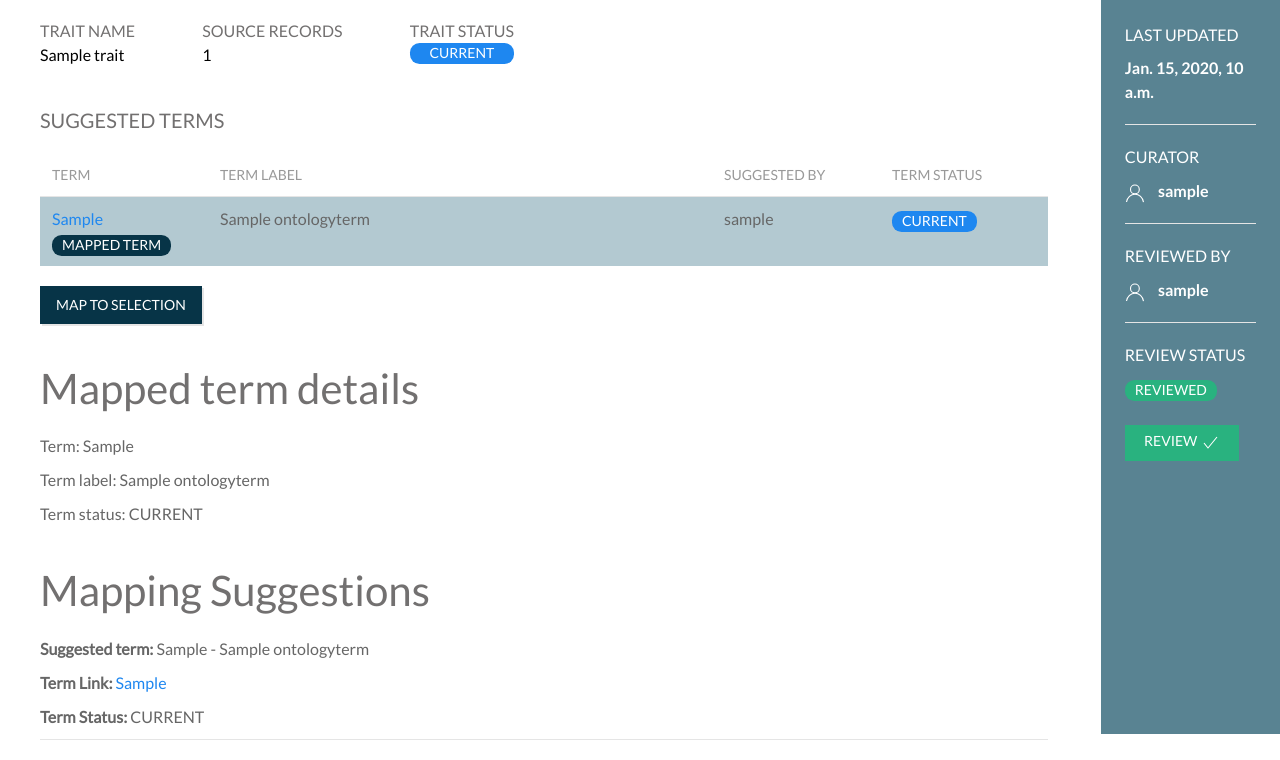
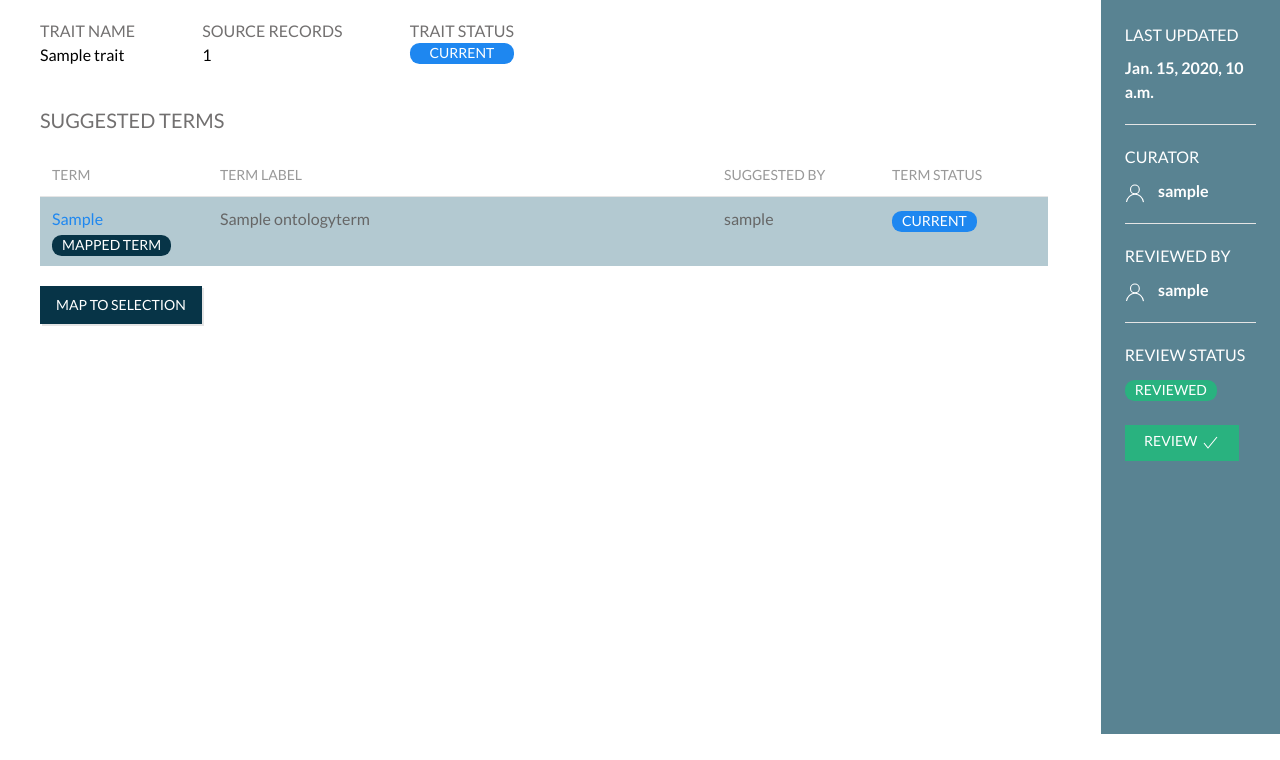
Before and after one commit to EBIvariation/trait-curation, a Django app: template traitcuration/traits/templates/traits/trait_detail.html in a window 1280 px wide. Shown: the part 66-826 px from the top of the page. After the commit the page ends 800 px from the top, so only its background shows below. Run offline with Django 3.2, Linux system fonts and the light colour scheme; tables that the repository leaves empty hold one stand-in row (values such as "Sample post"); the template is opened without the code that fills it: values that come from a table or form of the project are taken from there, most other values are stand-ins (such as "Sample title", 1, 10 or a date in 2020); style sheets or scripts are compiled from the project's sources; some libraries are stand-ins or nearby versions.

Commit message:
Add documentation and remove placeholder html

```diff
--- a/traitcuration/static/js/mapping.js
+++ b/traitcuration/static/js/mapping.js
@@ -1,25 +1,33 @@
-const csrftoken = Cookies.get("csrftoken");
-
+/*
+This module contains all the funcionality for mapping traits to ontology terms, via a trait's suggestion table
+*/
 let selectedRowIndex = -1;
 let selectedTableId = "";
 let currentTraitId = -1;
 let selectedTermId = -1;
 
+/*
+This function takes in the clicked row of the mapping suggestion table, and the term and trait ids for its mapping
+suggestion, and sets them as selected
+*/
 function selectRow(row, tableId, traitId, termId) {
   selectedTableId = tableId;
   selectedRowIndex = row.rowIndex;
   currentTraitId = traitId;
   selectedTermId = termId;
+  // If the currently mapped row was selected, set the selected index as -1 to prevent unnecessary mapping requests
   selectedRow = document.getElementById(selectedTableId).rows[selectedRowIndex];
   if (selectedRow.classList.contains("suggestion-table__row--current")) {
     selectedRowIndex = -1;
     return;
   }
+  // Remove the 'selected' class from all table rows, and add it to the selected row
   for (const row of document.getElementsByTagName("tr"))
     row.classList.remove("suggestion-table__row--selected");
   selectedRow.classList.add("suggestion-table__row--selected");
 }
 
+// This function makes an ajax request to create a current mapping with the selected term
 function mapButtonClicked() {
   if (selectedRowIndex < 1) return;
   axios
--- a/traitcuration/traits/templates/traits/trait_detail.html
+++ b/traitcuration/traits/templates/traits/trait_detail.html
@@ -111,24 +111,6 @@
 
     <button onclick="mapButtonClicked()" class="uk-button button button--primary">MAP TO SELECTION</button>
 
-    <h1>Mapped term details</h1>
-    {% with trait.current_mapping.term_id as term %}
-    <ul class="uk-list">
-      <li>Term: {% firstof term.curie 'None' %}</li>
-      <li>Term label: {% firstof term.label 'None' %}</li>
-      <li>Term status: {% firstof term.status 'None' %}</li>
-    </ul>
-    {% endwith %}
-    <h1>Mapping Suggestions</h1>
-      {% with trait.mappingsuggestion_set.all as suggestions %}
-      {% for suggestion in suggestions %}
-      <ul class="uk-list">
-          <li> <b>Suggested term:</b> {{suggestion.term_id}} </li>
-          <li> <b>Term Link:</b> <a href="{{suggestion.term_id.iri}}">{{suggestion.term_id.iri}}</a></li>
-          <li> <b>Term Status:</b> {{suggestion.term_id.status}}</li>
-          <hr>
-      </ul>
-      {% endfor %} {% endwith %}
   </div>
 </div>
 {% endblock %}
```
